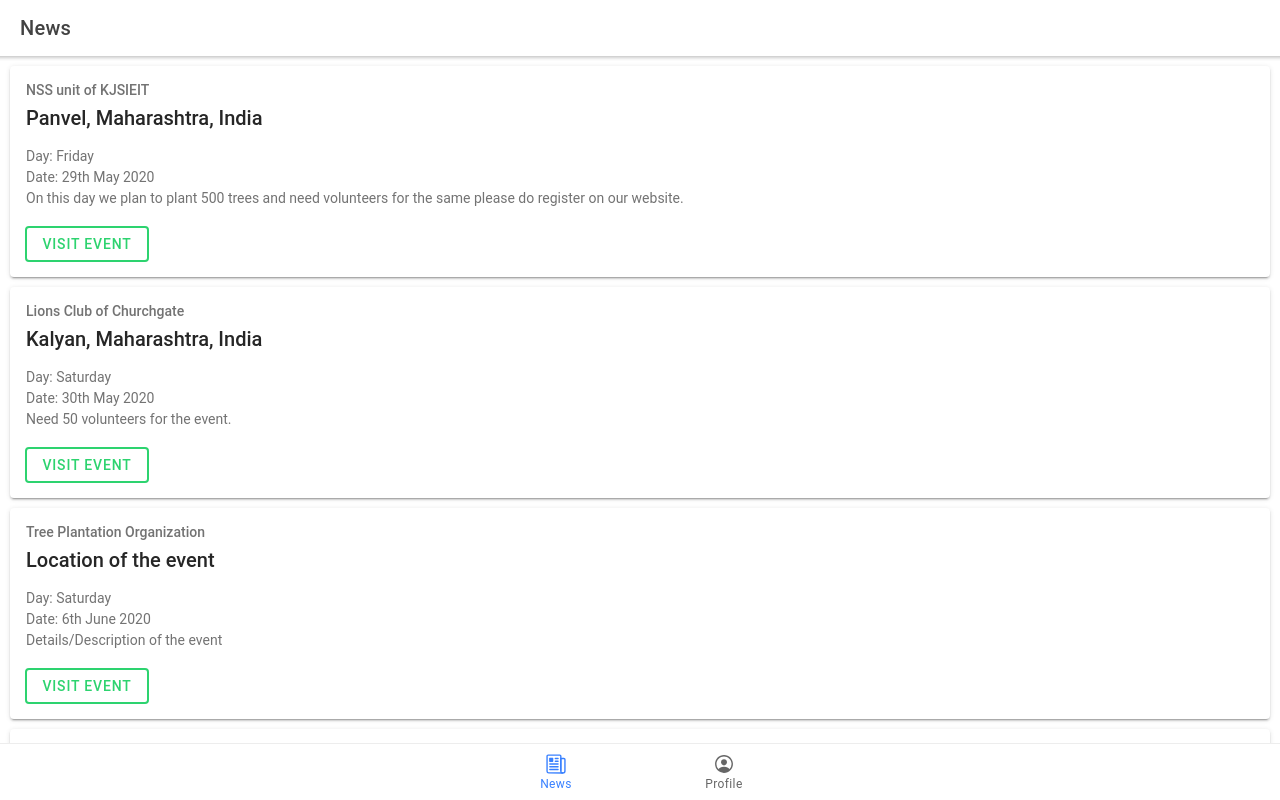
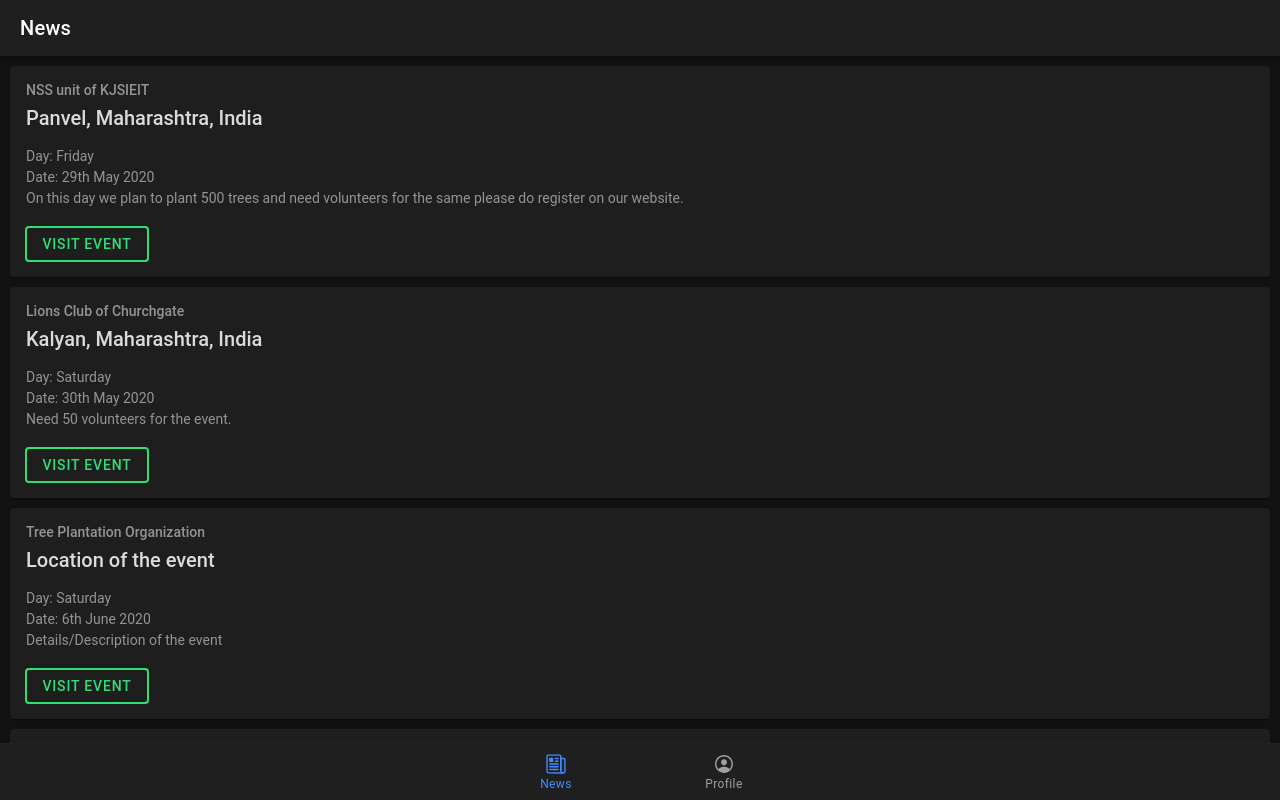
Before and after one commit to myOhana/MyNatur.Space, a React (Create React App) app: page /news in a window 1280 px wide. Built offline with nearby package versions, Linux system fonts and the light colour scheme.

Commit message:
added light theme in variables.js

```diff
--- a/src/pages/Tabs/News.js
+++ b/src/pages/Tabs/News.js
@@ -4,21 +4,21 @@ import {
   IonPage,
   IonTitle,
   IonToolbar,
-  IonContent,
+  IonContent
 } from "@ionic/react";
 import Cardlist from "../../components/CardList/Cardlist";
-import {eventinformation} from '../../eventinformation';
+import { eventinformation } from '../../eventinformation';
 
 const News = () => {
   return (
-    <IonPage className="dark">
+    <IonPage>
       <IonHeader>
         <IonToolbar>
           <IonTitle>News</IonTitle>
         </IonToolbar>
       </IonHeader>
       <IonContent fullscreen>
-        <Cardlist eventinformation={eventinformation}/>
+        <Cardlist eventinformation={eventinformation} />
       </IonContent>
     </IonPage>
   );
--- a/src/theme/variables.css
+++ b/src/theme/variables.css
@@ -76,7 +76,7 @@ http://ionicframework.com/docs/theming/ */
   --ion-color-light-tint: #f5f6f9;
 }
 
-@media (prefers-color-scheme: dark) {
+@media (prefers-color-scheme: light) {
   /*
    * Dark Colors
    * -------------------------------------------
@@ -226,3 +226,154 @@ http://ionicframework.com/docs/theming/ */
     --ion-tab-bar-background: #1f1f1f;
   }
 }
+
+
+/*
+ * Dark Colors
+ * ------------------
+ */
+
+body.dark {
+  --ion-color-primary: #428cff;
+  --ion-color-primary-rgb: 66, 140, 255;
+  --ion-color-primary-contrast: #ffffff;
+  --ion-color-primary-contrast-rgb: 255, 255, 255;
+  --ion-color-primary-shade: #3a7be0;
+  --ion-color-primary-tint: #5598ff;
+
+  --ion-color-secondary: #50c8ff;
+  --ion-color-secondary-rgb: 80, 200, 255;
+  --ion-color-secondary-contrast: #ffffff;
+  --ion-color-secondary-contrast-rgb: 255, 255, 255;
+  --ion-color-secondary-shade: #46b0e0;
+  --ion-color-secondary-tint: #62ceff;
+
+  --ion-color-tertiary: #6a64ff;
+  --ion-color-tertiary-rgb: 106, 100, 255;
+  --ion-color-tertiary-contrast: #ffffff;
+  --ion-color-tertiary-contrast-rgb: 255, 255, 255;
+  --ion-color-tertiary-shade: #5d58e0;
+  --ion-color-tertiary-tint: #7974ff;
+
+  --ion-color-success: #2fdf75;
+  --ion-color-success-rgb: 47, 223, 117;
+  --ion-color-success-contrast: #000000;
+  --ion-color-success-contrast-rgb: 0, 0, 0;
+  --ion-color-success-shade: #29c467;
+  --ion-color-success-tint: #44e283;
+
+  --ion-color-warning: #ffd534;
+  --ion-color-warning-rgb: 255, 213, 52;
+  --ion-color-warning-contrast: #000000;
+  --ion-color-warning-contrast-rgb: 0, 0, 0;
+  --ion-color-warning-shade: #e0bb2e;
+  --ion-color-warning-tint: #ffd948;
+
+  --ion-color-danger: #ff4961;
+  --ion-color-danger-rgb: 255, 73, 97;
+  --ion-color-danger-contrast: #ffffff;
+  --ion-color-danger-contrast-rgb: 255, 255, 255;
+  --ion-color-danger-shade: #e04055;
+  --ion-color-danger-tint: #ff5b71;
+
+  --ion-color-dark: #f4f5f8;
+  --ion-color-dark-rgb: 244, 245, 248;
+  --ion-color-dark-contrast: #000000;
+  --ion-color-dark-contrast-rgb: 0, 0, 0;
+  --ion-color-dark-shade: #d7d8da;
+  --ion-color-dark-tint: #f5f6f9;
+
+  --ion-color-medium: #989aa2;
+  --ion-color-medium-rgb: 152, 154, 162;
+  --ion-color-medium-contrast: #000000;
+  --ion-color-medium-contrast-rgb: 0, 0, 0;
+  --ion-color-medium-shade: #86888f;
+  --ion-color-medium-tint: #a2a4ab;
+
+  --ion-color-light: #222428;
+  --ion-color-light-rgb: 34, 36, 40;
+  --ion-color-light-contrast: #ffffff;
+  --ion-color-light-contrast-rgb: 255, 255, 255;
+  --ion-color-light-shade: #1e2023;
+  --ion-color-light-tint: #383a3e;
+}
+
+/*
+ * iOS Dark Theme
+ * -------------------
+ */
+
+.ios body.dark {
+  --ion-background-color: #000000;
+  --ion-background-color-rgb: 0, 0, 0;
+
+  --ion-text-color: #ffffff;
+  --ion-text-color-rgb: 255, 255, 255;
+
+  --ion-color-step-50: #0d0d0d;
+  --ion-color-step-100: #1a1a1a;
+  --ion-color-step-150: #262626;
+  --ion-color-step-200: #333333;
+  --ion-color-step-250: #404040;
+  --ion-color-step-300: #4d4d4d;
+  --ion-color-step-350: #595959;
+  --ion-color-step-400: #666666;
+  --ion-color-step-450: #737373;
+  --ion-color-step-500: #808080;
+  --ion-color-step-550: #8c8c8c;
+  --ion-color-step-600: #999999;
+  --ion-color-step-650: #a6a6a6;
+  --ion-color-step-700: #b3b3b3;
+  --ion-color-step-750: #bfbfbf;
+  --ion-color-step-800: #cccccc;
+  --ion-color-step-850: #d9d9d9;
+  --ion-color-step-900: #e6e6e6;
+  --ion-color-step-950: #f2f2f2;
+
+  --ion-toolbar-background: #0d0d0d;
+
+  --ion-item-background: #1c1c1c;
+  --ion-item-background-activated: #313131;
+}
+
+/*
+ * Material Design Dark Theme
+ * ------------------------------
+ */
+
+.md body.dark {
+  --ion-background-color: #121212;
+  --ion-background-color-rgb: 18, 18, 18;
+
+  --ion-text-color: #ffffff;
+  --ion-text-color-rgb: 255, 255, 255;
+
+  --ion-border-color: #222222;
+
+  --ion-color-step-50: #1e1e1e;
+  --ion-color-step-100: #2a2a2a;
+  --ion-color-step-150: #363636;
+  --ion-color-step-200: #414141;
+  --ion-color-step-250: #4d4d4d;
+  --ion-color-step-300: #595959;
+  --ion-color-step-350: #656565;
+  --ion-color-step-400: #717171;
+  --ion-color-step-450: #7d7d7d;
+  --ion-color-step-500: #898989;
+  --ion-color-step-550: #949494;
+  --ion-color-step-600: #a0a0a0;
+  --ion-color-step-650: #acacac;
+  --ion-color-step-700: #b8b8b8;
+  --ion-color-step-750: #c4c4c4;
+  --ion-color-step-800: #d0d0d0;
+  --ion-color-step-850: #dbdbdb;
+  --ion-color-step-900: #e7e7e7;
+  --ion-color-step-950: #f3f3f3;
+
+  --ion-item-background: #1a1b1e;
+}
+
+/* Optional CSS, this is added for the flashing that happens when toggling between themes */
+ion-item {
+  --transition: none;
+}
```
